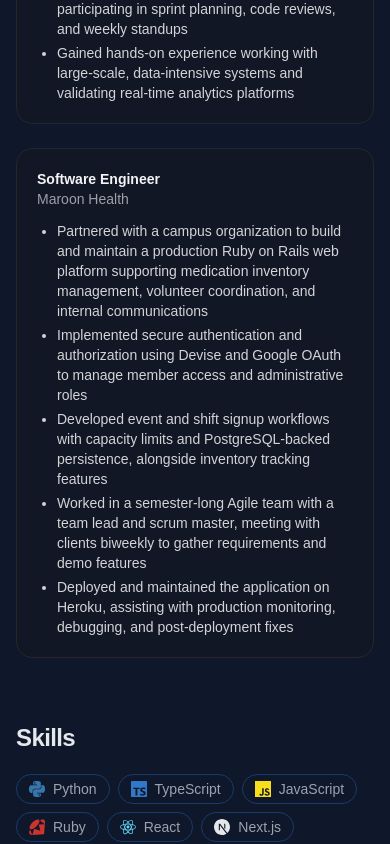
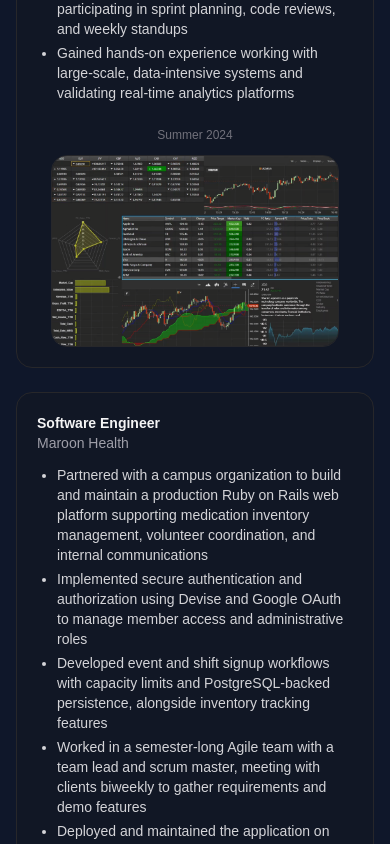
Before and after one commit to Sean-Sayce/seansayce_website, a Next.js app: page / in a window 390 px wide. Shown: the part 7180-8024 px from the top of the page. Built offline with nearby package versions, Linux system fonts and the light colour scheme.

Commit message:
Mobile tweaks

```diff
--- a/components/ExperienceItem.tsx
+++ b/components/ExperienceItem.tsx
@@ -24,17 +24,21 @@
 
         {/* Right */}
         {item.image ? (
-          <div className="hidden sm:flex shrink-0 flex-col items-end">
-            <p className="text-xs text-zinc-500 whitespace-nowrap">{item.dates}</p>
+          <div className="shrink-0 flex flex-col items-center sm:items-end">
+            {/* Date: centered on mobile, top-right on desktop */}
+            <p className="text-xs text-zinc-500 whitespace-nowrap sm:self-end">
+              {item.dates}
+            </p>
 
+            {/* Image: centered on mobile, right edge on desktop */}
             <img
               src={item.image}
               alt={item.org}
-              className="mt-3 w-90 aspect-[3/2] rounded-2xl object-cover border border-zinc-800"
+              className="mt-3 w-72 aspect-[3/2] rounded-2xl object-cover border border-zinc-800"
             />
           </div>
         ) : (
-          <p className="hidden sm:block text-xs text-zinc-500 whitespace-nowrap justify-self-end">
+          <p className="text-xs text-zinc-500 whitespace-nowrap sm:justify-self-end sm:self-start">
             {item.dates}
           </p>
         )}
```
